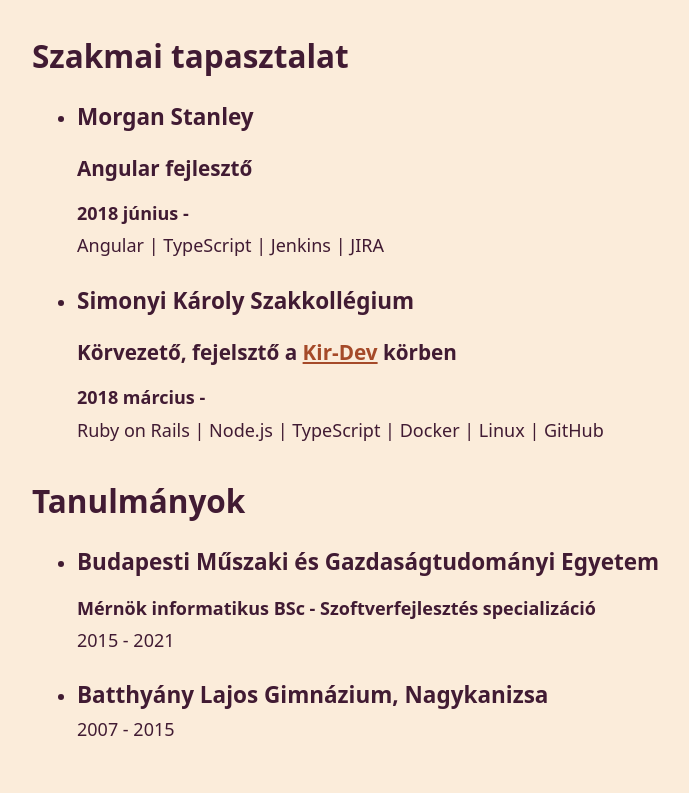
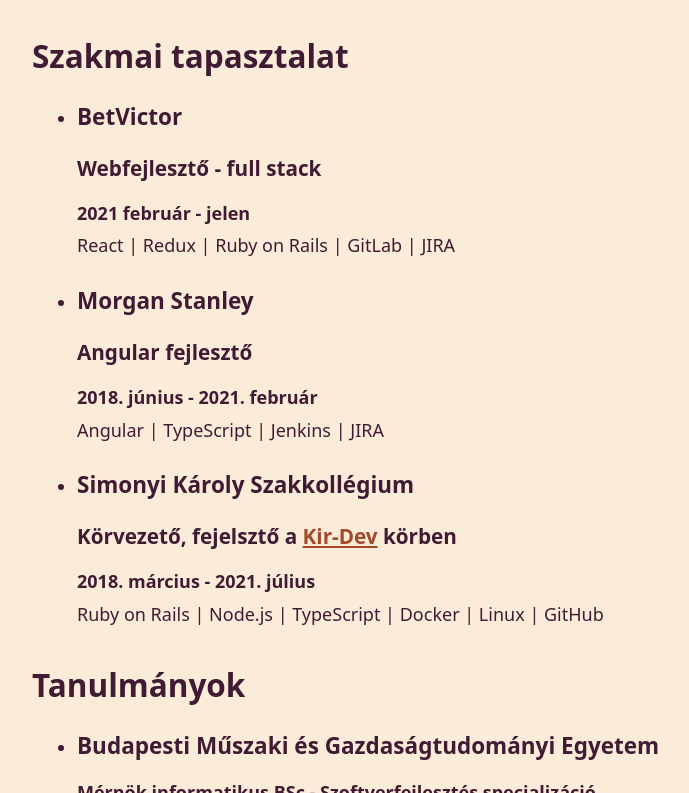
Before and after one commit to OmTheTurtle/homepage, a plain HTML site: page hu.html in a window 1280 px wide. Shown: the part 767-1560 px from the top of the page, without its empty margins (288-977 px from the left). Drawn offline with Linux system fonts and the light colour scheme.

Commit message:
Update experiences

```diff
--- a/hu.html
+++ b/hu.html
@@ -51,16 +51,22 @@
         <h2>Szakmai tapasztalat</h2>
         <ul>
           <li>
+            <h3>BetVictor</h3>
+            <h4>Webfejlesztő - full stack</h4>
+            <h5>2021 február - jelen</h5>
+            <p>React | Redux | Ruby on Rails | GitLab | JIRA</p>
+          </li>
+          <li>
             <h3>Morgan Stanley</h3>
             <h4>Angular fejlesztő</h4>
-            <h5>2018 június - </h5>
+            <h5>2018. június - 2021. február</h5>
             <p>Angular | TypeScript | Jenkins | JIRA</p>
           </li>
           <li>
             <h3>Simonyi Károly Szakkollégium</h3>
             <h4>Körvezető, fejelsztő a <a href="https://kir-dev.sch.bme.hu" target="_blank"
                 rel="noopener noreferrer">Kir-Dev</a> körben</h4>
-            <h5>2018 március - </h5>
+            <h5>2018. március - 2021. július</h5>
             <p>Ruby on Rails | Node.js | TypeScript | Docker | Linux | GitHub</p>
           </li>
         </ul>
```
Also changed, not shown: index.html (+8 -2 lines).
